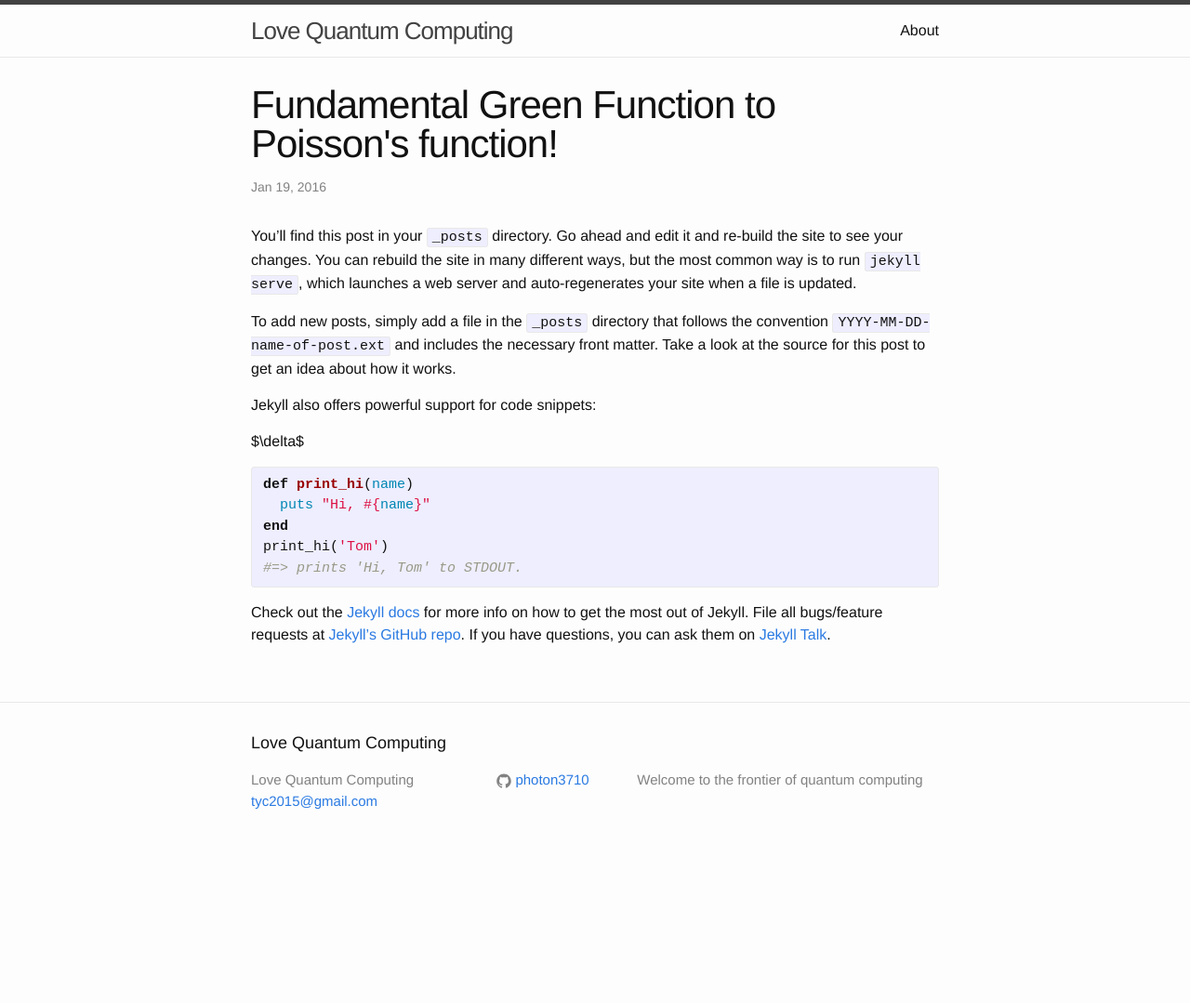
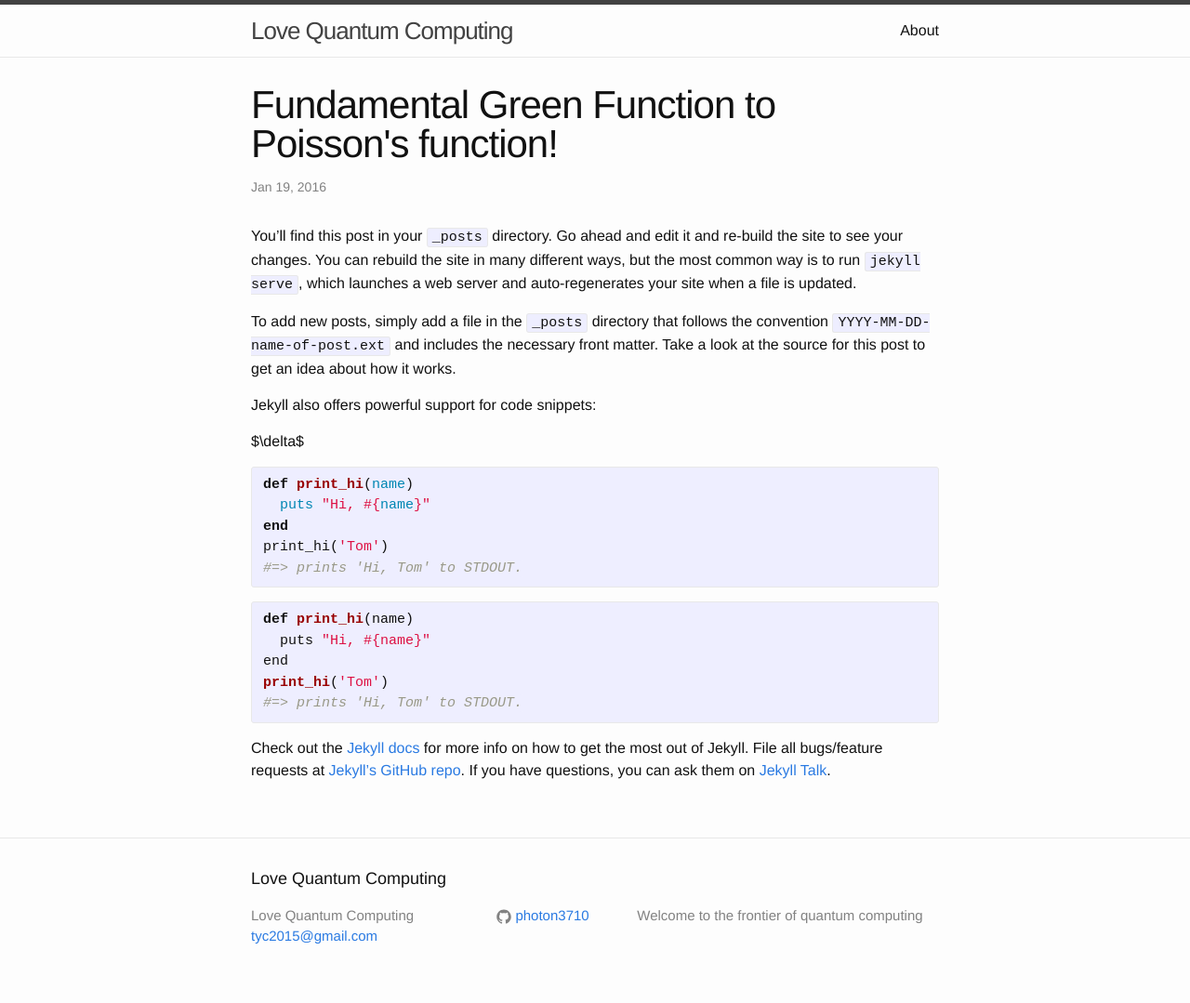
Before and after one commit to photon3710/photon3710.github.io, a Jekyll site: the page built from _posts/2016-02-09-Green-Function.markdown, in a window 1280 px wide. Shown: the whole page at 93% size. Built offline with Jekyll 4.4.1, drawn with Linux system fonts in a browser that asks for light colours; before the commit the page ends 933 px from its top, so only the background shows below that.

Commit message:
Update 2016-02-09-Green-Function.markdown

```diff
--- a/_posts/2016-02-09-Green-Function.markdown
+++ b/_posts/2016-02-09-Green-Function.markdown
@@ -20,6 +20,15 @@ print_hi('Tom')
 #=> prints 'Hi, Tom' to STDOUT.
 {% endhighlight %}
 
+{% highlight python %}
+def print_hi(name)
+  puts "Hi, #{name}"
+end
+print_hi('Tom')
+#=> prints 'Hi, Tom' to STDOUT.
+{% endhighlight %}
+
+
 Check out the [Jekyll docs][jekyll-docs] for more info on how to get the most out of Jekyll. File all bugs/feature requests at [Jekyll’s GitHub repo][jekyll-gh]. If you have questions, you can ask them on [Jekyll Talk][jekyll-talk].
 
 [jekyll-docs]: http://jekyllrb.com/docs/home
```
